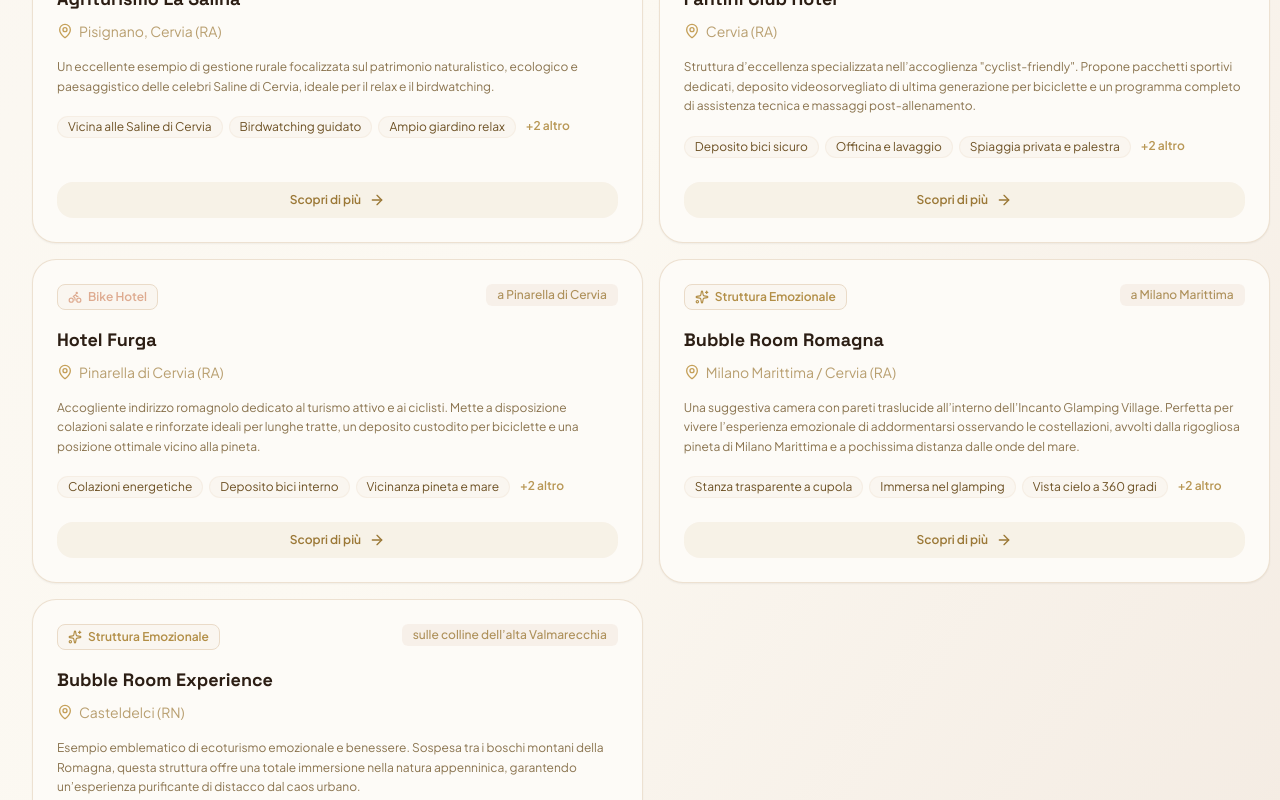
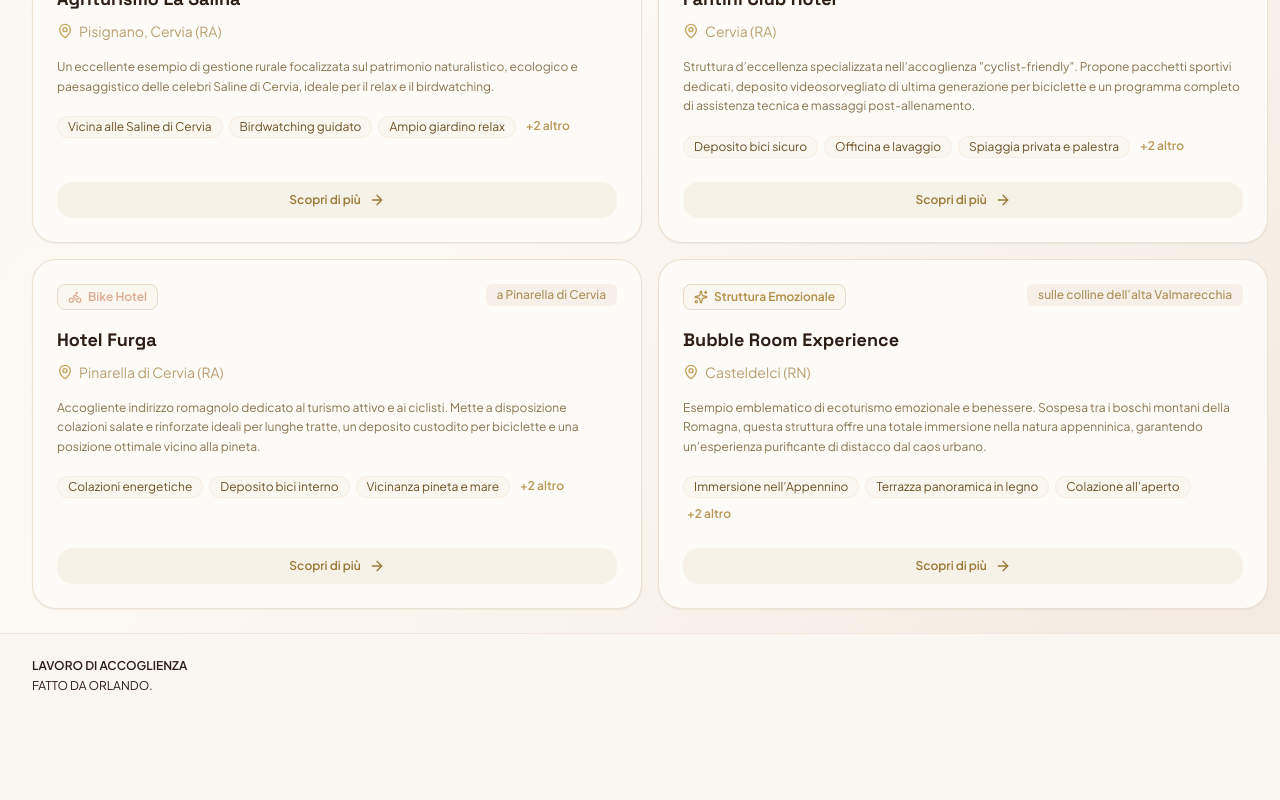
Before and after one commit to LolLol6969/lavorovolpi, a React (Vite) app: page / in a window 1280 px wide. Shown: the part 769-1569 px from the top of the page. After the commit the page ends 1487 px from the top, so only its background shows below. Built offline with nearby package versions, Linux system fonts and the light colour scheme.

Commit message:
Modify Agriturismo title and remove Bubble Room entry
Updated the title for 'Modello Agriturismo' and removed 'Bubble Room Romagna' entry.

```diff
--- a/src/data.ts
+++ b/src/data.ts
@@ -11,7 +11,7 @@ export const TYPOLOGIES: TypologyDetail[] = [
   },
   {
     id: 'agriturismo',
-    title: 'Modello Agriturismo',
+    title: 'Agriturismo',
     subtitle: 'Integrazione Agricola',
     iconName: 'Sprout',
     description: 'Ospitalità legata alla coltivazione della terra, all’allevamento e alla ristorazione con prodotti genuini e Km zero.',
@@ -95,16 +95,6 @@ export const STRUCTURES: Structure[] = [
     coordinates: { lat: 44.2408, lng: 12.3787 }
   },
   {
-    id: 'bubble-romagna',
-    name: 'Bubble Room Romagna',
-    location: 'Milano Marittima / Cervia (RA)',
-    distanceFromCervia: 'a Milano Marittima',
-    description: 'Una suggestiva camera con pareti traslucide all’interno dell’Incanto Glamping Village. Perfetta per vivere l’esperienza emozionale di addormentarsi osservando le costellazioni, avvolti dalla rigogliosa pineta di Milano Marittima e a pochissima distanza dalle onde del mare.',
-    typology: 'emozionale',
-    features: ['Stanza trasparente a cupola', 'Immersa nel glamping', 'Vista cielo a 360 gradi', 'Vasca idromassaggio esterna', 'Privacy totale'],
-    coordinates: { lat: 44.2831, lng: 12.3524 }
-  },
-  {
     id: 'bubble-experience',
     name: 'Bubble Room Experience',
     location: 'Casteldelci (RN)',
```
